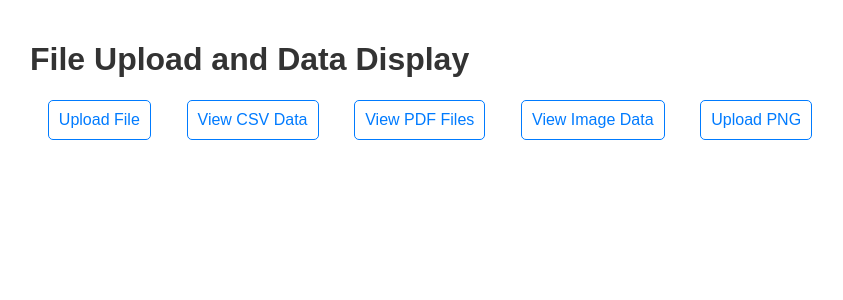
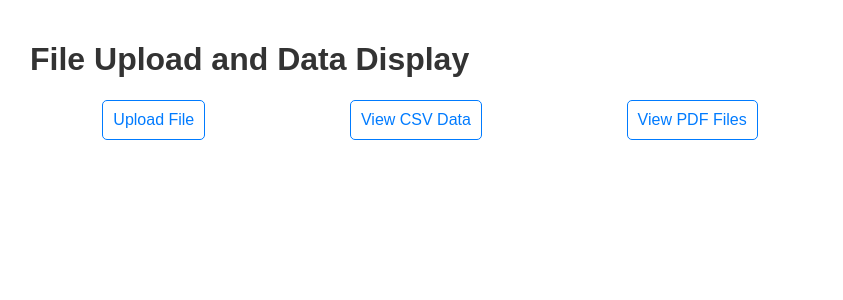
Before and after one commit to jsarsoun/autopath, a Flask app: page / in a window 1280 px wide. Shown: the top 300 px of the page, without its empty margins (210-1053 px from the left). Run offline with Flask 3, Linux system fonts and the light colour scheme.

Commit message:
Removed all code related to parsing PNG files.

```diff
--- a/app.py
+++ b/app.py
@@ -1,14 +1,11 @@
 import os
-import random
-import string
-from flask import Flask, request, render_template, redirect, url_for, flash, send_file, jsonify
+from flask import Flask, request, render_template, redirect, url_for, flash, send_file
 import pandas as pd
 from database import init_db, insert_data, get_all_data, get_pdf_files
-from image_parser import parse_image
 
 app = Flask(__name__)
 app.config['UPLOAD_FOLDER'] = 'uploads'
-app.config['ALLOWED_EXTENSIONS'] = {'csv', 'pdf', 'png'}
+app.config['ALLOWED_EXTENSIONS'] = {'csv', 'pdf'}
 app.config['SECRET_KEY'] = 'your_secret_key_here'
 
 # Ensure the upload folder exists
@@ -17,9 +14,6 @@ os.makedirs(app.config['UPLOAD_FOLDER'], exist_ok=True)
 def allowed_file(filename):
     return '.' in filename and \
            filename.rsplit('.', 1)[1].lower() in app.config['ALLOWED_EXTENSIONS']
-
-def generate_unique_filename():
-    return ''.join(random.choices(string.digits, k=10))
 
 @app.route('/')
 def index():
@@ -78,69 +72,6 @@ def view_pdf():
 def download_file(filename):
     return send_file(os.path.join(app.config['UPLOAD_FOLDER'], filename), as_attachment=True)
 
-@app.route('/upload_png', methods=['GET', 'POST'])
-def upload_png():
-    if request.method == 'POST':
-        if 'file' not in request.files:
-            flash('No file part', 'error')
-            return redirect(request.url)
-
-        file = request.files['file']
-
-        if file.filename == '':
-            flash('No selected file', 'error')
-            return redirect(request.url)
-
-        if file and file.filename.lower().endswith('.png'):
-            # Generate a unique filename
-            unique_filename = f"{generate_unique_filename()}.png"
-            filename = os.path.join(app.config['UPLOAD_FOLDER'], unique_filename)
-            file.save(filename)
-
-            import io
-            import sys
-
-            # Capture print output
-            old_stdout = sys.stdout
-            sys.stdout = buffer = io.StringIO()
-
-            data = parse_image(filename)
-
-            # Restore stdout and get the captured output
-            sys.stdout = old_stdout
-            ocr_output = buffer.getvalue()
-
-            if data and 'error' in data[0]:
-                error_message = data[0]['error']
-                error_details = data[0].get('details', '')
-                flash(f"{error_message} {error_details}", 'error')
-                return redirect(url_for('upload_png'))
-            elif not data:
-                flash('No data could be extracted from the image. Please check the image content and try again.', 'error')
-                return redirect(url_for('upload_png'))
-
-            # Store the extracted data in the database
-            df = pd.DataFrame(data)
-            insert_data(df, 'png')
-
-            flash(f'Image data successfully extracted and stored! File saved as {unique_filename}', 'success')
-
-            # Get the list of debug images
-            debug_images = [f for f in os.listdir(app.config['UPLOAD_FOLDER']) if f.startswith('debug_team_number_')]
-            debug_image_urls = [url_for('static', filename=f'uploads/{f}') for f in debug_images]
-
-            # Include the step #1 output (OCR output) in the rendered template
-            return render_template('view_image_data.html', image_data=data, ocr_output=ocr_output, debug_images=debug_image_urls, step1_output=ocr_output)
-        else:
-            flash('Invalid file type. Please upload a PNG file.', 'error')
-            return redirect(request.url)
-
-    return render_template('upload_png.html')
-
-@app.route('/view_image_data')
-def view_image_data():
-    return render_template('view_image_data.html', image_data=[])
-
 if __name__ == '__main__':
     init_db()
     app.run(debug=True)
--- a/requirements.txt
+++ b/requirements.txt
@@ -1,6 +1,3 @@
 flask==2.3.2
 pandas==2.0.3
 PyPDF2==3.0.1
-opencv-python==4.5.5.64
-pytesseract==0.3.10
-Pillow==10.4.0
--- a/templates/index.html
+++ b/templates/index.html
@@ -39,8 +39,6 @@
         <a href="{{ url_for('upload_file') }}">Upload File</a>
         <a href="{{ url_for('view_csv') }}">View CSV Data</a>
         <a href="{{ url_for('view_pdf') }}">View PDF Files</a>
-        <a href="{{ url_for('view_image_data') }}">View Image Data</a>
-        <a href="{{ url_for('upload_png') }}">Upload PNG</a>
     </div>
 
     {% with messages = get_flashed_messages(with_categories=true) %}
```
